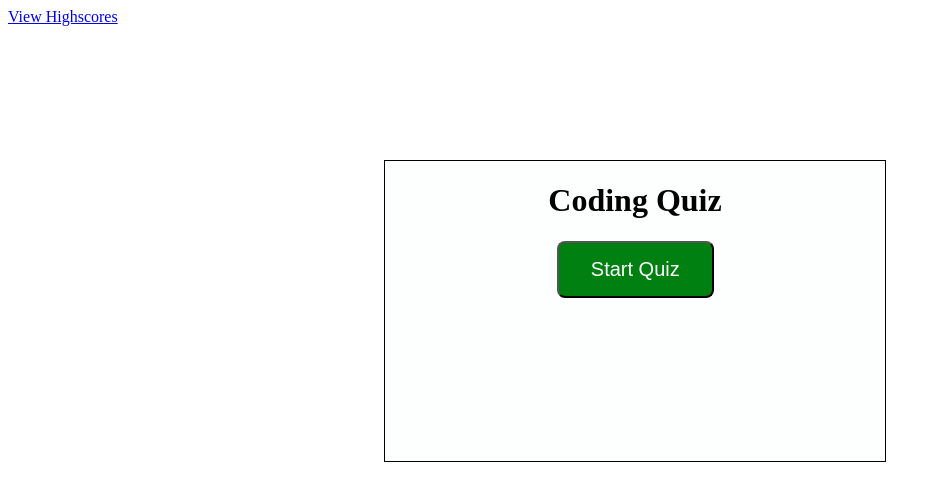
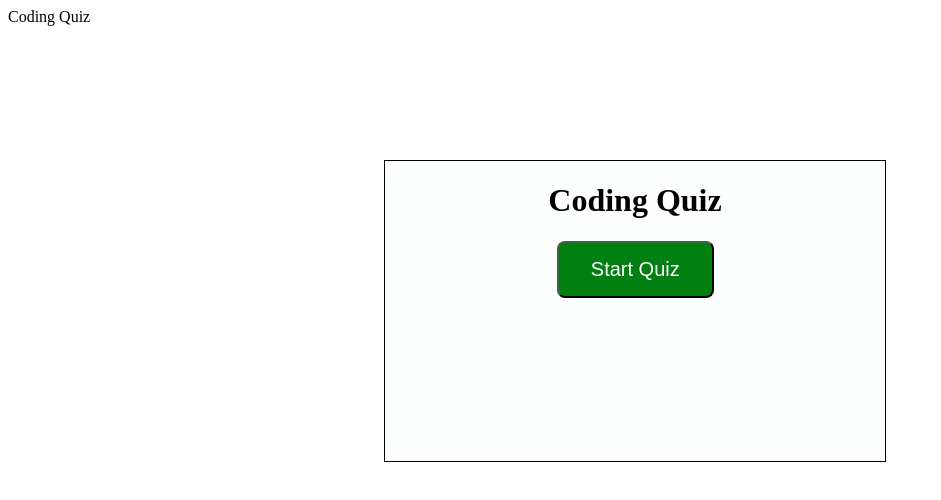
Before and after one commit to Esilfa/web-APIs-quiz, a plain HTML site: page index.html in a window 1280 px wide. Shown: the whole page, without its empty margins (0-941 px from the left). Drawn offline with Linux system fonts and the light colour scheme.

Commit message:
update Mockup

```diff
--- a/index.html
+++ b/index.html
@@ -10,8 +10,7 @@
 </head>
 
 <body>
-    <a href="HighScores.html">View Highscores</a>
-
+   <a> Coding Quiz</a>
     <div id="wrapper">
         <!--  timer -->
         <div id="currentTime"></div>
```
Also changed, not shown: Mock-up/04-web-apis-homework-demo.gif (deleted), Mock-up/code-quiz-1.png (added), Mock-up/code-quiz-2.png (added), Mock-up/code-quiz-3.png (added), Mock-up/code-quiz-4.png (added), 3 other files.
